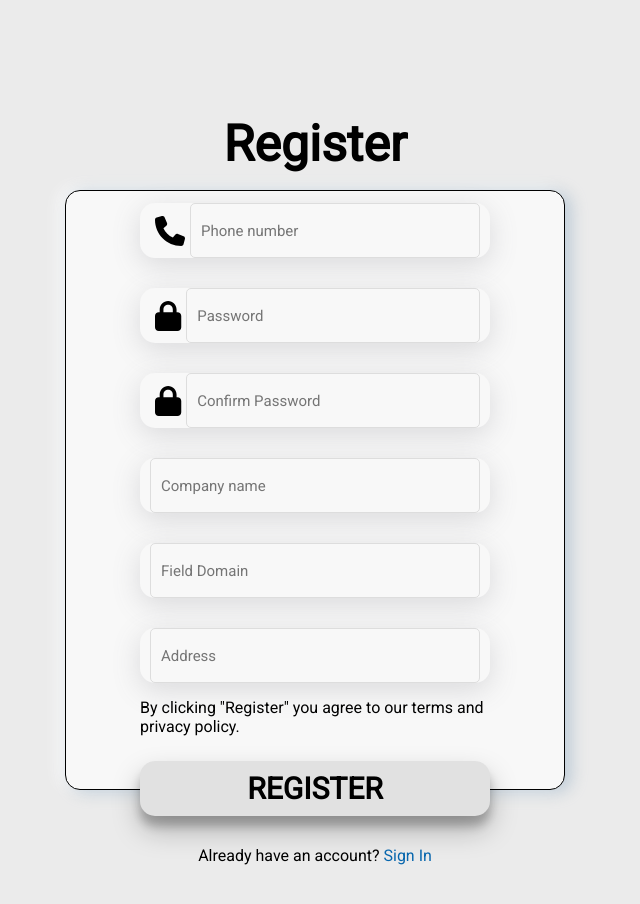
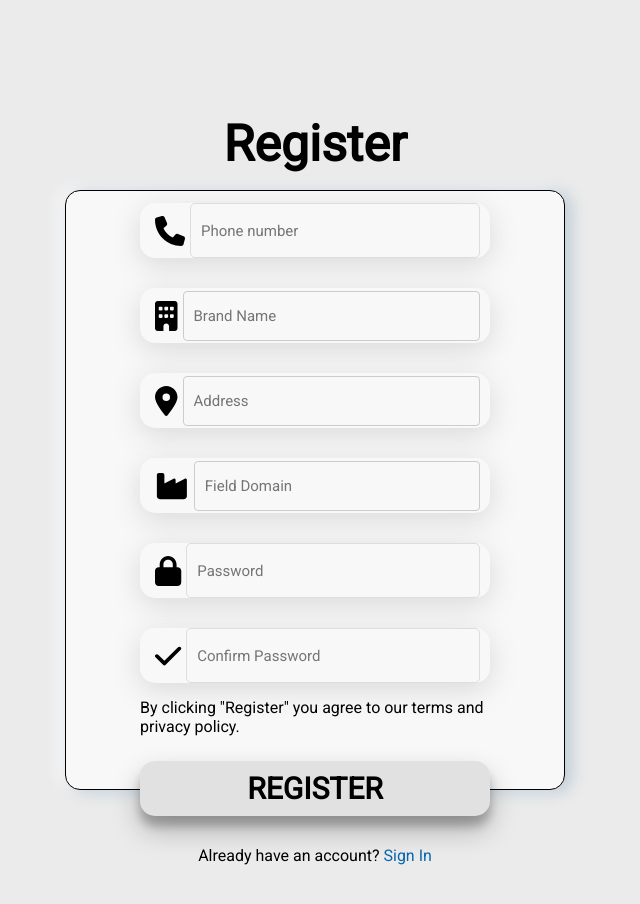
Before and after one commit to ThanhThienNhan/ktpm-frontend-web, a React (Vite) app: page /register in a window 1280 px wide. Shown: the top 904 px of the page, without its empty margins (325-965 px from the left). Built offline with nearby package versions, Linux system fonts and the light colour scheme; a web font is replaced by a local one.

Commit message:
Build: Call API to make brand

```diff
--- a/src/Layouts/Brand/Header/Header.css
+++ b/src/Layouts/Brand/Header/Header.css
@@ -157,3 +157,24 @@ header {
 .head-login-ico {
     margin-left: 10px;
 }
+
+.dropdown-menu button {
+    background-color: #f8f8f8; /* Background color of the button */
+    border: none; /* Remove default border */
+    border-radius: 12px; /* Rounded corners */
+    padding: 10px 15px; /* Padding inside the button */
+    font-size: 18px; /* Font size */
+    color: #068DA9; /* Text color */
+    cursor: pointer; /* Pointer cursor on hover */
+    transition: background-color 0.3s, color 0.3s; /* Smooth transition for hover effect */
+}
+
+.dropdown-menu button:hover {
+    background-color: #068DA9; /* Background color on hover */
+    color: #f8f8f8; /* Text color on hover */
+}
+
+.dropdown-menu button:active {
+    background-color: #055a7b; /* Darker background on click */
+    color: #f8f8f8; /* Text color on click */
+}
--- a/src/Layouts/Brand/Header/Header.jsx
+++ b/src/Layouts/Brand/Header/Header.jsx
@@ -77,13 +77,13 @@ const Header = ({ userInfo, setUserInfo }) => {
                             <div className="dropdown-menu" id="avt-dropdown">
                                 <Link to="/brand/brand-info">Profile</Link>
                                 <hr />
-                                <Link onClick={logOut}>
+                                <button onClick={logOut}>
                                     <FontAwesomeIcon
                                         icon={faRightFromBracket}
                                         className="profile-ico"
                                     />
                                     Sign out
-                                </Link>
+                                </button>
                             </div>
                         )}
                     </div>
--- a/src/pages/Authentication/Register.jsx
+++ b/src/pages/Authentication/Register.jsx
@@ -1,51 +1,64 @@
 import { FontAwesomeIcon } from "@fortawesome/react-fontawesome";
-import { faPhone, faLock } from "@fortawesome/free-solid-svg-icons";
-import { Link } from "react-router-dom";
+import { faPhone, faLock, faBuilding, faMapMarkerAlt, faIndustry, faCheck } from "@fortawesome/free-solid-svg-icons";
+import { Link, useNavigate } from "react-router-dom";
 import { useState } from "react";
-import { useNavigate } from "react-router-dom";
+import axios from "axios";
 
 const Register = () => {
     const navigate = useNavigate();
-    const [error, setError] = useState(false);
+    const [error, setError] = useState("");
+    const [phone, setPhone] = useState("");
+    const [password, setPassword] = useState("");
+    const [confirmedPassword, setConfirmedPassword] = useState("");
+    const [brandName, setBrandName] = useState("");
+    const [address, setAddress] = useState("");
+    const [brandField, setBrandField] = useState("");
+
     const registerUser = async () => {
-        const phone = document.querySelector("#register-phone").value;
-        const password = document.querySelector("#register-password").value;
-        const confirmedPassword = document.querySelector(
-            "#register-confirm-password"
-        ).value;
-        if (password === confirmedPassword) {
-            setError(false);
-            const sendObj = {
+        if (password !== confirmedPassword) {
+            setError("Password & Confirmed Password do not match");
+            return;
+        }
+
+        const userObj = {
             name: "Default",
             email: phone,
-                password: password
+            password: password,
         };
+
         try {
-                if (password == confirmedPassword) {
-                    const response = await fetch("http://localhost:2999/auth/v1/api/auth/signup-brand", {
-                        credentials: "include",
-                        headers: {
-                            "Content-Type": "application/json",
-                        },
-                        method: "POST",
-                        body: JSON.stringify(sendObj),
+            // Sign up user
+            const { data: userData } = await axios.post("http://localhost:2999/auth/v1/api/auth/signup-brand", userObj, {
+                withCredentials: true,
+                headers: { "Content-Type": "application/json" }
             });
 
-                    if (response.ok) {
+            console.log("ID_TTNGUOIDUNG:", userData.data.infoUser.ID_TTNGUOIDUNG);
+
+            const brandObj = {
+                TENTHUONGHIEU: brandName,
+                DIACHI: address,
+                LINHVUC: brandField,
+                ID_NGUOIDUNG: userData.data.infoUser.ID_TTNGUOIDUNG
+            };
+
+            // Create brand
+            await axios.post("http://localhost:2999/brand/api/v1/brand", brandObj, {
+                headers: { 'Content-Type': 'application/json' }
+            });
+
             navigate("/");
-                    } else {
-                        console.error("Failed to create post");
-                    }
-                } else {
-                    // handle later
-                }
+
         } catch (error) {
             console.error("Error:", error);
+            if (error.response) {
+                setError(error.response.data.error || "Failed to create account or brand");
+            } else {
+                setError("An unexpected error occurred");
             }
-        } else {
-            setError(true);
         }
     };
+
     return (
         <>
             <div>
@@ -57,8 +70,47 @@ const Register = () => {
                         id="register-phone"
                         placeholder="Phone number"
                         pattern="0[0-9]{9}"
+                        value={phone}
+                        onChange={(e) => setPhone(e.target.value)}
                     />
                 </div>
+
+                <div className="input-box">
+                    <FontAwesomeIcon icon={faBuilding} className="field-ico" />
+                    <input
+                        type="text"
+                        className="input-field"
+                        placeholder="Brand Name"
+                        id="register-brandName"
+                        value={brandName}
+                        onChange={(e) => setBrandName(e.target.value)}
+                    />
+                </div>
+
+                <div className="input-box">
+                    <FontAwesomeIcon icon={faMapMarkerAlt} className="field-ico" />
+                    <input
+                        type="text"
+                        className="input-field"
+                        placeholder="Address"
+                        id="register-address"
+                        value={address}
+                        onChange={(e) => setAddress(e.target.value)}
+                    />
+                </div>
+
+                <div className="input-box">
+                    <FontAwesomeIcon icon={faIndustry} className="field-ico" />
+                    <input
+                        type="text"
+                        className="input-field"
+                        placeholder="Field Domain"
+                        id="register-brandField"
+                        value={brandField}
+                        onChange={(e) => setBrandField(e.target.value)}
+                    />
+                </div>
+
                 <div className="input-box">
                     <FontAwesomeIcon icon={faLock} className="field-ico" />
                     <input
@@ -66,52 +118,28 @@ const Register = () => {
                         className="input-field"
                         id="register-password"
                         placeholder="Password"
+                        value={password}
+                        onChange={(e) => setPassword(e.target.value)}
                     />
                 </div>
+
                 <div className="input-box">
-                    <FontAwesomeIcon icon={faLock} className="field-ico" />
+                    <FontAwesomeIcon icon={faCheck} className="field-ico" />
                     <input
                         type="password"
                         className="input-field"
                         id="register-confirm-password"
                         placeholder="Confirm Password"
-                    />
-                </div>
-                {error && (
-                    <div className="auth-error-msg">
-                        Password & Confirmed Password do not match
-                    </div>
-                )}
-
-                <div className="input-box">
-                    <input
-                        className="input-field"
-                        id="register-phone"
-                        placeholder="Company name"
-                        pattern="0[0-9]{9}"
+                        value={confirmedPassword}
+                        onChange={(e) => setConfirmedPassword(e.target.value)}
                     />
                 </div>
 
-                <div className="input-box">
-                    <input
-                        className="input-field"
-                        id="register-phone"
-                        placeholder="Field Domain"
-                        pattern="0[0-9]{9}"
-                    />
+                {error && (
+                    <div className="auth-error-msg">
+                        {error}
                     </div>
-
-                <div className="input-box">
-                    <input
-                        className="input-field"
-                        id="register-phone"
-                        placeholder="Address"
-                        pattern="0[0-9]{9}"
-                    />
-                </div>
-
-
-
+                )}
 
                 <div className="agreed-term">
                     By clicking "Register" you agree to our terms and privacy policy.
```
Lines whose indentation alone changed are shown as unchanged.
